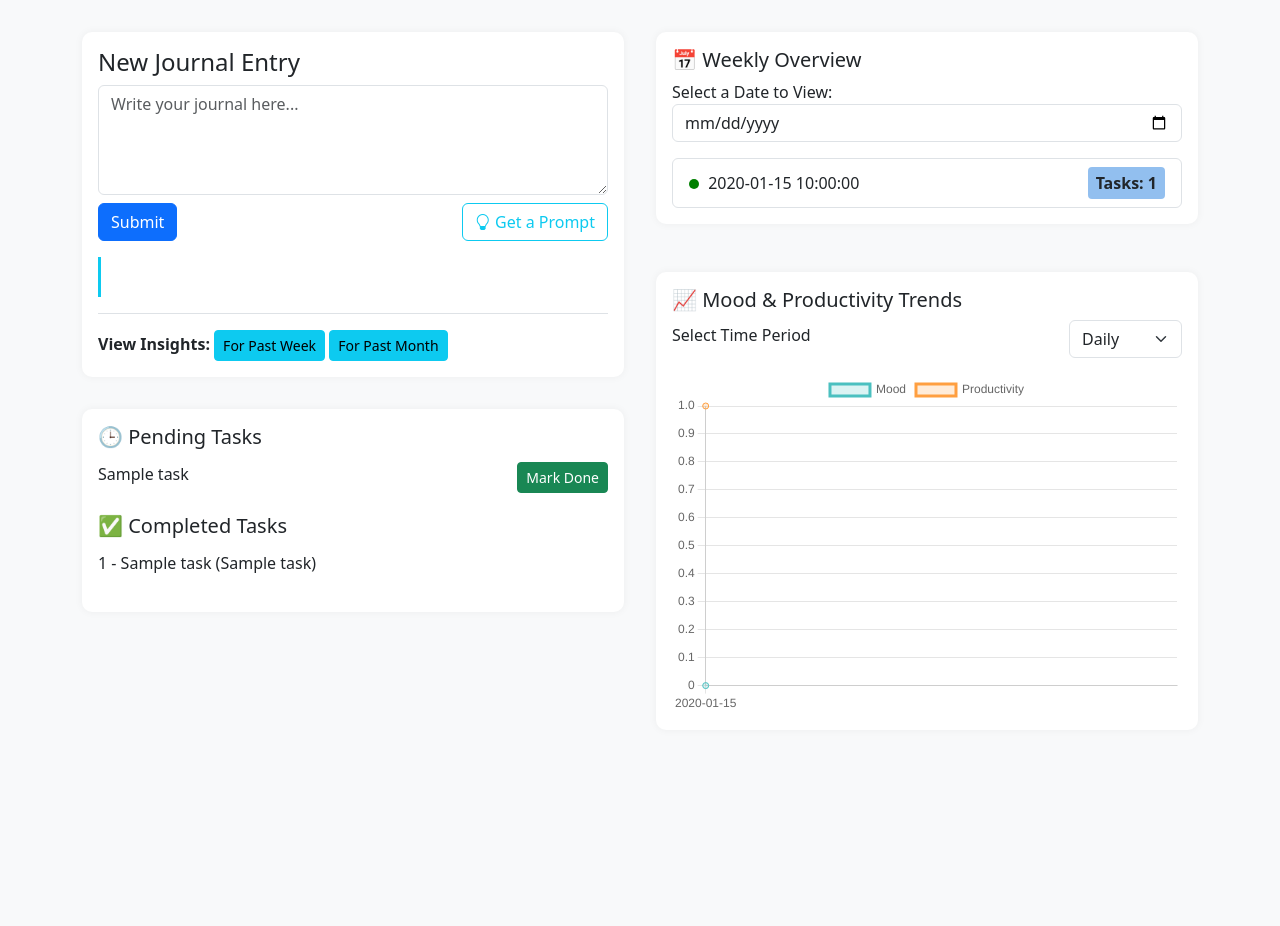
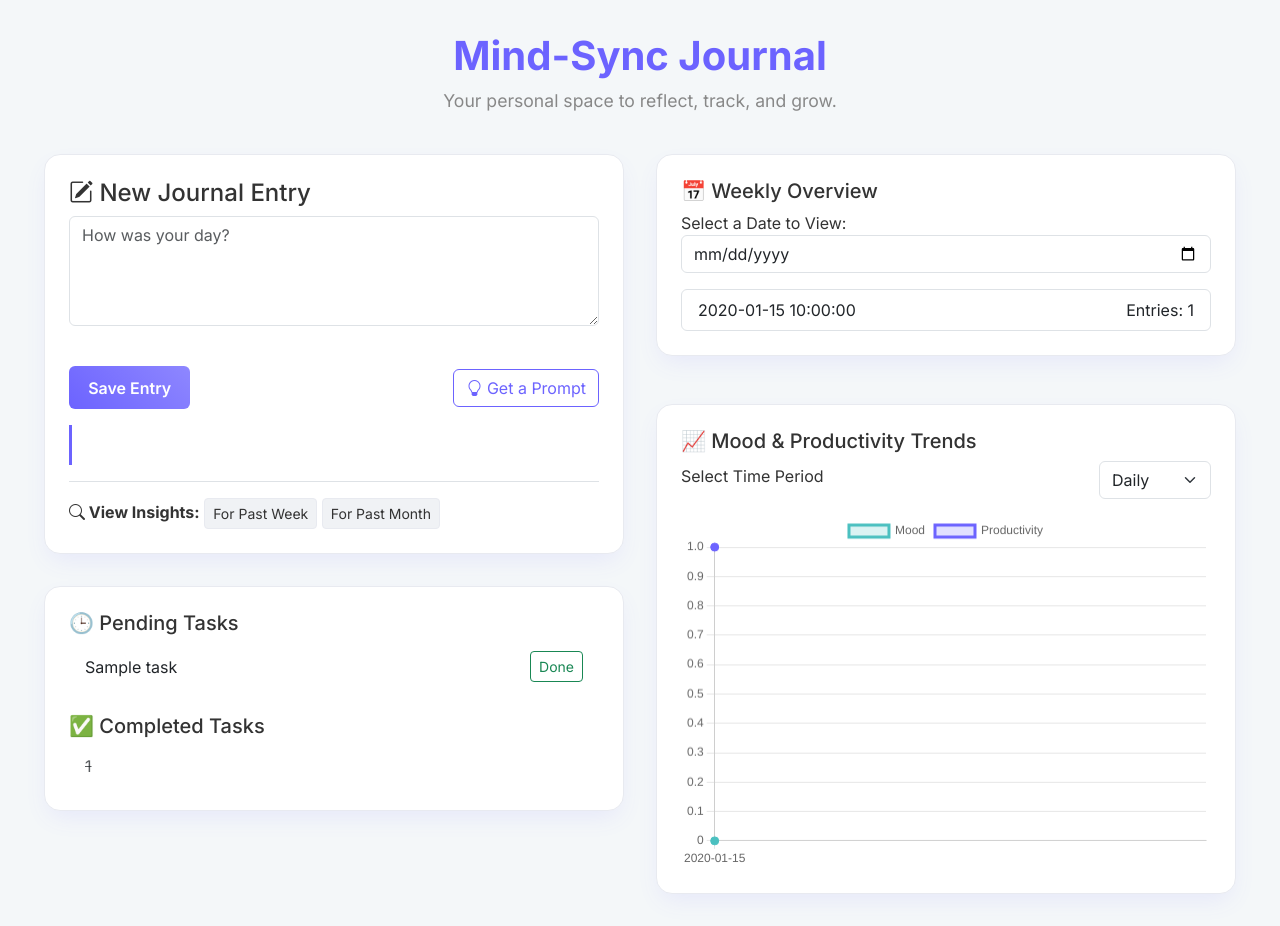
Before and after one commit to dopeaditya/Mind_syNc_Project_NLp, a Flask app: template templates/index.html in a window 1280 px wide. Before the commit the page ends 707 px from the top, so only its background shows below. Run offline with Flask 3, Linux system fonts and the light colour scheme; the template is opened without the code that fills it: most values are stand-ins (such as "Sample title", 1, 10 or a date in 2020).

Commit message:
updated ui

```diff
--- a/templates/index.html
+++ b/templates/index.html
@@ -2,117 +2,187 @@
 <html lang="en">
 <head>
   <meta charset="UTF-8">
-  <title>Journal Tracker</title>
+  <title>Mind-Sync Journal</title>
   <link rel="stylesheet" href="https://cdn.jsdelivr.net/npm/bootstrap@5.3.0/dist/css/bootstrap.min.css">
-  <!-- Added Bootstrap Icons for the new button -->
   <link rel="stylesheet" href="https://cdn.jsdelivr.net/npm/bootstrap-icons@1.10.5/font/bootstrap-icons.css">
+  <!-- Added Google Font: Inter -->
+  <link rel="preconnect" href="https://fonts.googleapis.com">
+  <link rel="preconnect" href="https://fonts.gstatic.com" crossorigin>
+  <link href="https://fonts.googleapis.com/css2?family=Inter:wght@400;500;600;700&display=swap" rel="stylesheet">
   <style>
+    /* --- START: New Stylish & Mental Health Friendly Look --- */
+    :root {
+      --bg-color: #f4f7f9;
+      --card-bg-color: #ffffff;
+      --primary-color: #6c63ff;
+      --primary-hover-color: #574fdb;
+      --secondary-color: #f0f2f5;
+      --text-color: #333;
+      --subtle-text-color: #888;
+      --border-color: #e8eaf0;
+      --shadow-color: rgba(108, 99, 255, 0.1);
+      --font-family: 'Inter', sans-serif;
+    }
+
     body {
       padding: 2rem;
-      background-color: #f8f9fa;
+      background-color: var(--bg-color);
+      font-family: var(--font-family);
+      color: var(--text-color);
     }
+
+    .main-header {
+        text-align: center;
+        margin-bottom: 2.5rem;
+    }
+
+    .main-header h1 {
+        font-weight: 700;
+        color: var(--primary-color);
+    }
+
+    .main-header p {
+        color: var(--subtle-text-color);
+        font-size: 1.1rem;
+    }
+
     .container {
       display: flex;
       flex-direction: row;
       gap: 2rem;
+      max-width: 1400px; /* Give it a max width for large screens */
     }
+
     .left-column, .right-column {
       flex: 1;
       display: flex;
       flex-direction: column;
       gap: 2rem;
     }
-    .entry-form, .tasks-section, .weekly-data, .chart-section {
-      background-color: white;
-      padding: 1rem;
-      border-radius: 10px;
-      box-shadow: 0 0 8px rgba(0,0,0,0.05);
+
+    .card-style { /* Replaced the old individual styles */
+      background-color: var(--card-bg-color);
+      padding: 1.5rem;
+      border-radius: 16px; /* Softer, rounded corners */
+      border: 1px solid var(--border-color);
+      box-shadow: 0 10px 25px -5px var(--shadow-color);
+      transition: transform 0.2s ease-in-out;
     }
-    .tasks-section ul {
-      list-style: none;
-      padding-left: 0;
+
+    .card-style:hover {
+        transform: translateY(-5px);
     }
-    .tasks-section li {
-      padding: 0.3rem 0;
+
+    .tasks-section .list-group-item {
+        border-color: var(--border-color); /* Match card border */
     }
-    .weekly-data .mood-indicator {
-      display: inline-block;
-      width: 10px;
-      height: 10px;
-      border-radius: 50%;
-      margin-right: 5px;
+
+    /* Button Styles */
+    .btn-primary {
+        background-image: linear-gradient(45deg, var(--primary-color) 0%, #8e87ff 100%);
+        border: none;
+        padding: 0.6rem 1.2rem;
+        font-weight: 600;
+        transition: all 0.3s ease;
     }
-    .mood-positive { background-color: green; }
-    .mood-neutral { background-color: gray; }
-    .mood-negative { background-color: red; }
+    .btn-primary:hover {
+        box-shadow: 0 4px 15px rgba(108, 99, 255, 0.3);
+        transform: translateY(-2px);
+    }
+    .btn-sm.btn-secondary {
+        background-color: var(--secondary-color);
+        border-color: var(--border-color);
+        color: var(--text-color);
+    }
+    .btn-outline-info {
+        color: var(--primary-color);
+        border-color: var(--primary-color);
+    }
+    .btn-outline-info:hover {
+        background-color: var(--primary-color);
+        color: white;
+    }
 
-    .tasks-count {
-    background-color: #7cb2ecd3; /* light blue */
-    padding: 0.25rem 0.5rem;
-    border-radius: 0.25rem;
-    font-weight: 600;
-  }
-    /* Style for the new prompt display area */
+    /* Mood Indicator Styles */
+    .mood-positive { background-color: #28a745; }
+    .mood-neutral { background-color: #adb5bd; }
+    .mood-negative { background-color: #dc3545; }
+
     #prompt-display {
       font-style: italic;
-      border-left: 3px solid #0dcaf0;
+      border-left: 3px solid var(--primary-color);
       padding-left: 10px;
       min-height: 40px;
+      color: var(--subtle-text-color);
     }
+    #message-area {
+      min-height: 24px;
+      transition: opacity 0.3s ease-in-out;
+    }
+    /* --- END: New Stylish & Mental Health Friendly Look --- */
   </style>
 </head>
 <body>
+
+  <!-- Added a main header -->
+  <div class="main-header">
+    <h1>Mind-Sync Journal</h1>
+    <p>Your personal space to reflect, track, and grow.</p>
+  </div>
+
   <div class="container">
     <div class="left-column">
-            <div class="entry-form">
-                <h4>New Journal Entry</h4>
-                <textarea id="journalText" class="form-control" rows="4" placeholder="Write your journal here..."></textarea>
+      <!-- Added .card-style class to all main blocks -->
+      <div class="card-style entry-form">
+        <h4><i class="bi bi-pencil-square"></i> New Journal Entry</h4>
+        <textarea id="journalText" class="form-control" rows="4" placeholder="How was your day?"></textarea>
 
-                <!-- START: Prompt Generator Section -->
+        <div id="message-area" class="text-center mt-2"></div>
+
         <div class="d-flex align-items-center mt-2">
-                    <button class="btn btn-primary" onclick="submitJournal()">Submit</button>
+            <button class="btn btn-primary" onclick="submitJournal()">Save Entry</button>
             <button type="button" class="btn btn-outline-info ms-auto" onclick="getPrompt()">
                 <i class="bi bi-lightbulb"></i> Get a Prompt
             </button>
         </div>
         <p id="prompt-display" class="text-muted mt-3"></p>
-                <!-- END: Prompt Generator Section -->
 
         <div class="mt-3 border-top pt-3">
-                    <strong>View Insights:</strong>
-                    <a href="/insights/weekly" class="btn btn-sm btn-info">For Past Week</a>
-                    <a href="/insights/monthly" class="btn btn-sm btn-info">For Past Month</a>
+            <strong><i class="bi bi-search"></i> View Insights:</strong>
+            <a href="/insights/weekly" class="btn btn-sm btn-secondary">For Past Week</a>
+            <a href="/insights/monthly" class="btn btn-sm btn-secondary">For Past Month</a>
         </div>
       </div>
 
-            <div class="tasks-section">
+      <div class="card-style tasks-section">
         <h5>🕒 Pending Tasks</h5>
-                <ul>
+        <ul class="list-group list-group-flush">
         {% for task in pending_tasks %}
-                    <li>
-                    {{ task[1] }}
-                    <button class="btn btn-sm btn-success float-end" onclick="completeTask({{ task[0] }})">Mark Done</button>
+            <li class="list-group-item d-flex justify-content-between align-items-center">
+              <span>{{ task[1] }}</span>
+              <button class="btn btn-sm btn-outline-success" onclick="completeTask({{ task[0] }})">Done</button>
             </li>
         {% else %}
-                    <li>No pending tasks.</li>
+            <li class="list-group-item">No pending tasks. Great job!</li>
         {% endfor %}
         </ul>
 
         <h5 class="mt-4">✅ Completed Tasks</h5>
-                <ul>
+        <ul class="list-group list-group-flush">
         {% for task in completed_tasks %}
-                    <li>{{ task[0] }} - {{ task[1] }} ({{ task[2] }})</li>
+            <li class="list-group-item text-muted text-decoration-line-through">
+              {{ task[0] }}
+            </li>
         {% else %}
-                    <li>No completed tasks.</li>
+            <li class="list-group-item">No completed tasks yet.</li>
         {% endfor %}
         </ul>
       </div>
     </div>
 
     <div class="right-column">
-            <div class="weekly-data">
+      <div class="card-style weekly-data">
         <h5>📅 Weekly Overview</h5>
-
         <div class="mb-3">
           <label for="datePicker">Select a Date to View:</label>
           <input type="date" id="datePicker" class="form-control" onchange="goToDayView(this.value)">
@@ -125,15 +195,13 @@
               <span class="mood-indicator {% if day.avg_mood_score > 0 %}mood-positive{% elif day.avg_mood_score == 0 %}mood-neutral{% else %}mood-negative{% endif %}"></span>
               {{ day.date }}
               </span>
-                <span class="tasks-count">Tasks: {{ day.entries | length }}</span>
-
+              <span class="tasks-count">Entries: {{ day.entries | length }}</span>
           </li>
           {% endfor %}
         </ul>
       </div>
 
-
-      <div class="chart-section mt-3">
+      <div class="card-style chart-section mt-3">
         <h5>📈 Mood & Productivity Trends</h5>
         <div class="d-flex justify-content-between align-items-center mb-3">
           <label for="chartPeriod" class="form-label">Select Time Period</label>
@@ -149,16 +217,24 @@
   </div>
 
   <script>
+    // --- JavaScript functionality remains the same ---
+    const messageArea = document.getElementById('message-area');
+
+    function showMessage(text, isError = false) {
+        messageArea.textContent = text;
+        messageArea.className = isError ? 'alert alert-danger p-2' : 'alert alert-success p-2';
+        setTimeout(() => {
+            messageArea.textContent = '';
+            messageArea.className = '';
+        }, 3000);
+    }
+
     function getPrompt() {
         const promptDisplay = document.getElementById('prompt-display');
         promptDisplay.innerText = "Generating a personal prompt...";
-
-        // --- START OF FIX ---
-        // We add a unique timestamp to the URL to prevent the browser from caching the result.
         const url = `/api/get_prompt?cache_bust=${new Date().getTime()}`;
 
-        fetch(url) // Use the new URL with the timestamp
-        // --- END OF FIX ---
+        fetch(url)
             .then(res => res.json())
             .then(data => {
                 promptDisplay.innerText = data.prompt;
@@ -171,23 +247,27 @@
 
     function submitJournal() {
       const text = document.getElementById("journalText").value.trim();
-      if (!text) return alert("Please write something!");
+      if (!text) {
+          showMessage("Please write something in your journal first.", true);
+          return;
+      }
 
       fetch("/submit_journal_ajax", {
         method: "POST",
-        headers: {
-          "Content-Type": "application/json"
-        },
+        headers: { "Content-Type": "application/json" },
         body: JSON.stringify({ journal: text })
       })
-      .then(res => res.json())
+      .then(res => {
+          if (!res.ok) { throw new Error('Network response was not ok'); }
+          return res.json();
+      })
       .then(data => {
-        alert("Entry saved! Mood: " + data.mood + ", Productivity: " + data.productivity);
-        location.reload();
+        showMessage("Entry saved successfully!");
+        setTimeout(() => location.reload(), 1000);
       })
       .catch(err => {
         console.error(err);
-        alert("Error saving entry.");
+        showMessage("Error saving entry. Please try again.", true);
       });
     }
 
@@ -196,10 +276,15 @@
         method: "POST"
       }).then(() => location.reload());
     }
+
+    function goToDayView(date) {
+        if(date) {
+            window.location.href = `/day_view/${date}`;
+        }
+    }
   </script>
 
   <script src="https://cdn.jsdelivr.net/npm/bootstrap@5.3.0/dist/js/bootstrap.bundle.min.js"></script>
-
   <script src="https://cdn.jsdelivr.net/npm/chart.js"></script>
   <script>
     const ctx = document.getElementById('moodProductivityChart').getContext('2d');
@@ -225,36 +310,30 @@
                   data: mood,
                   borderColor: 'rgba(75, 192, 192, 1)',
                   backgroundColor: 'rgba(75, 192, 192, 0.2)',
-                  tension: 0.3
+                  tension: 0.3,
+                  pointBackgroundColor: 'rgba(75, 192, 192, 1)',
+                  pointRadius: 4
                 },
                 {
                   label: 'Productivity',
                   data: productivity,
-                  borderColor: 'rgba(255, 159, 64, 1)',
-                  backgroundColor: 'rgba(255, 159, 64, 0.2)',
-                  tension: 0.3
+                  borderColor: 'rgba(108, 99, 255, 1)',
+                  backgroundColor: 'rgba(108, 99, 255, 0.2)',
+                  tension: 0.3,
+                  pointBackgroundColor: 'rgba(108, 99, 255, 1)',
+                  pointRadius: 4
                 }
               ]
             },
             options: {
               responsive: true,
-              scales: {
-                y: {
-                  beginAtZero: true
-                }
-              }
+              scales: { y: { beginAtZero: true } }
             }
           });
         });
     }
 
     fetchChartData('daily');
-
-  function goToDayView(date) {
-    if(date) {
-      window.location.href = `/day_view/${date}`;
-    }
-  }
   </script>
 </body>
 </html>
```
Also changed, not shown: templates/insights.html (+93 -25 lines). Lines whose indentation alone changed are shown as unchanged.
